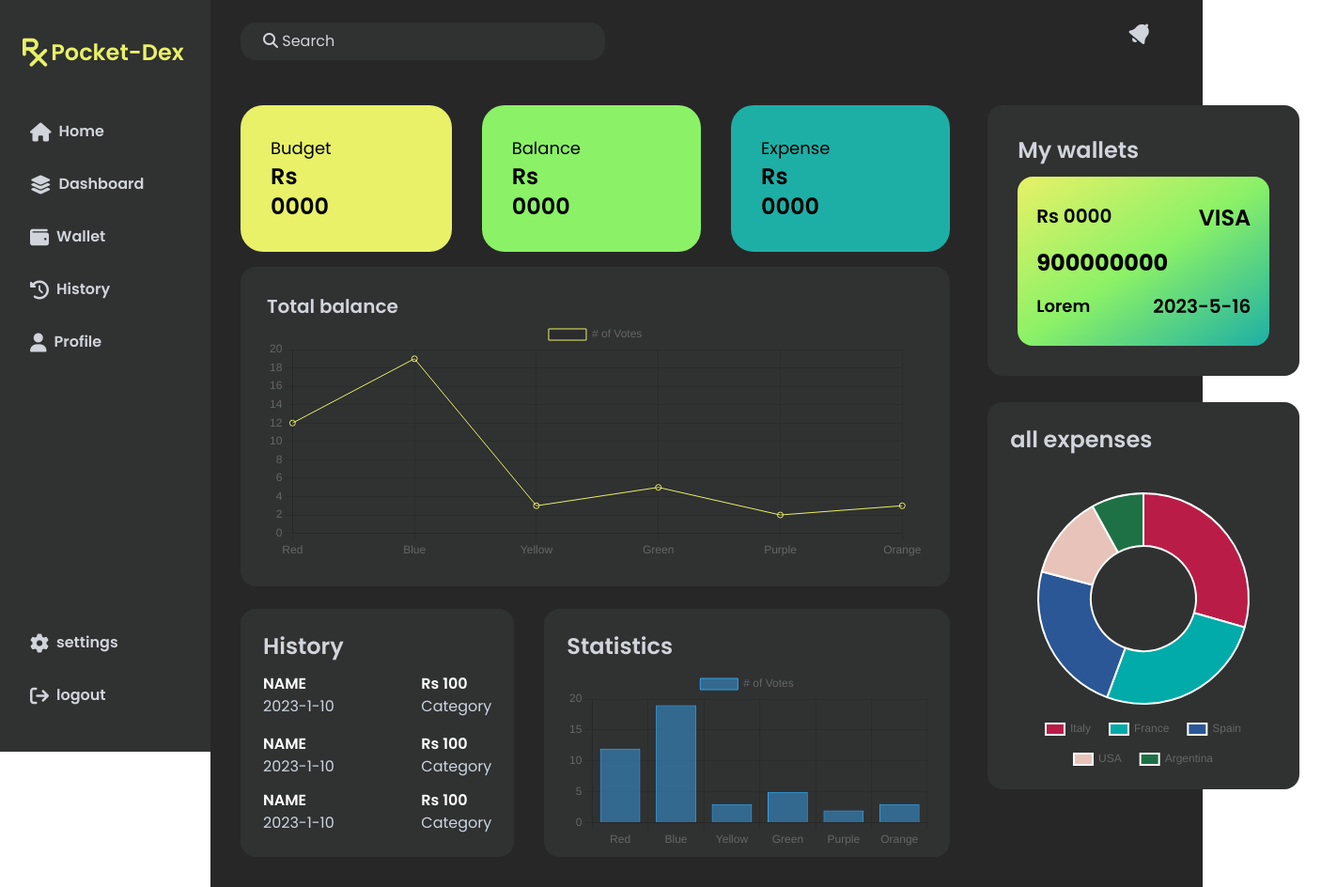
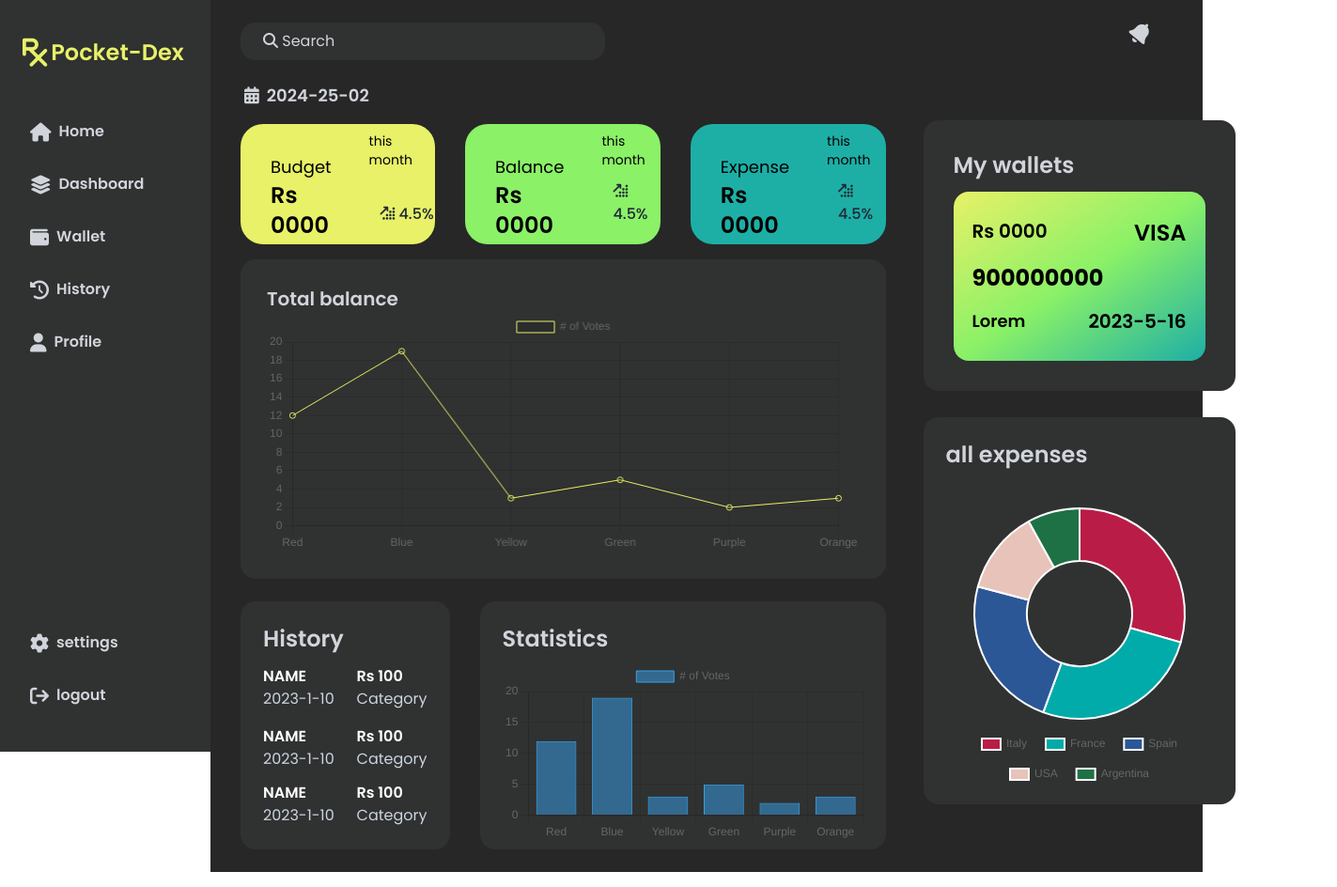
Before and after one commit to RehanChalana/Pocket-Dex, a website: page src/sidebar.html in a window 1280 px wide. Shown: the whole page at 94% size, 1423 px wide, since content can reach past the window. Drawn offline with nearby package versions, Linux system fonts and the light colour scheme.

Commit message:
added some depth

```diff
--- a/src/sidebar.html
+++ b/src/sidebar.html
@@ -41,11 +41,16 @@
             </div>
         </div>
 
-        <div class="main-body flex">
-            <div class="m-body-center flex-col  py-8 pl-8">
+        <div class="main-body flex py-4">
+
+            <div class="m-body-center flex-col  py-2 pl-8">
+                <div class="main-body-date text-gray-300 font-semibold px-1 flex items-center gap-2 text-lg">
+                    <i class="fa-solid fa-calendar-days"></i>2024-25-02
+                </div>
                 <div class="m-b-c-row1 flex py-4 justify-between">
-                    <div class="row1-budget rounded-3xl py-8 pl-8 pr-32 ">
-                        <div class="row1-budget-text text-lg">
+                    <div class="row1-budget rounded-3xl pl-8 gap-10 flex justify-between">
+                        <div class="budget-left-text">
+                            <div class="row1-budget-text text-lg mt-8">
                                 Budget
                             </div>
                             <div class="row1-budget-amount text-2xl font-semibold">
@@ -53,8 +58,20 @@
                             </div>
                         </div>
 
-                    <div class="row1-balance py-8 pl-8 pr-32 rounded-3xl">
-                        <div class="row1-balance-text text-lg ">
+                        <div class="budget-right-text flex flex-col justify-between py-2 ">
+                            <div class="budget-sort pr-6 text-sm">
+                                this month
+                            </div>
+                            <div class="budget-growth text-gray-800 font-medium mb-3 ml-3">
+                                <i class="fa-solid fa-arrow-up-right-dots fa-sm"></i> 4.5%
+                            </div>
+                        </div>
+
+                    </div>
+
+                    <div class="row1-balance flex rounded-3xl gap-10 pl-8 justify-between min-h-32">
+                        <div class="balance-left-text">
+                            <div class="row1-balance-text text-lg mt-8">
                                 Balance
                             </div>
                             <div class="row1-balance-amount text-2xl font-semibold">
@@ -62,14 +79,37 @@
                             </div>
                         </div>
 
-                    <div class="row1-expense py-8 pl-8 pr-32 rounded-3xl">
-                        <div class="row1-expense-text text-lg">
+                        <div class="balance-right-text flex flex-col justify-between py-2">
+                            <div class="balance-sort pr-4 text-sm">
+                                this month
+                            </div>
+                            <div class="balance-growth  text-gray-800 font-medium mb-3 ml-3">
+                                <i class="fa-solid fa-arrow-up-right-dots fa-sm"></i> 4.5%
+                            </div>
+                        </div>
+
+                    </div>
+
+                    <div class="row1-expense rounded-3xl flex gap-10 pl-8 justify-between">
+                        <div class="expense-left-text">
+                            <div class="row1-expense-text text-lg mt-8">
                                 Expense
                             </div>
 
                             <div class="row1-expense-amount text-2xl font-semibold">
                                 Rs 0000
                             </div>
+                        </div>
+
+                        <div class="expense-right-text flex flex-col justify-between py-2">
+                            <div class="expense-sort text-sm pr-4">
+                                this month
+                            </div>
+                            <div class="expense-growth text-gray-800 font-medium mb-3 ml-3">
+                                <i class="fa-solid fa-arrow-up-right-dots fa-sm"></i> 4.5%
+                            </div>
+                        </div>
+
                     </div>
                 </div>
 
```
Also changed, not shown: src/output.css. Lines whose indentation alone changed are shown as unchanged.
